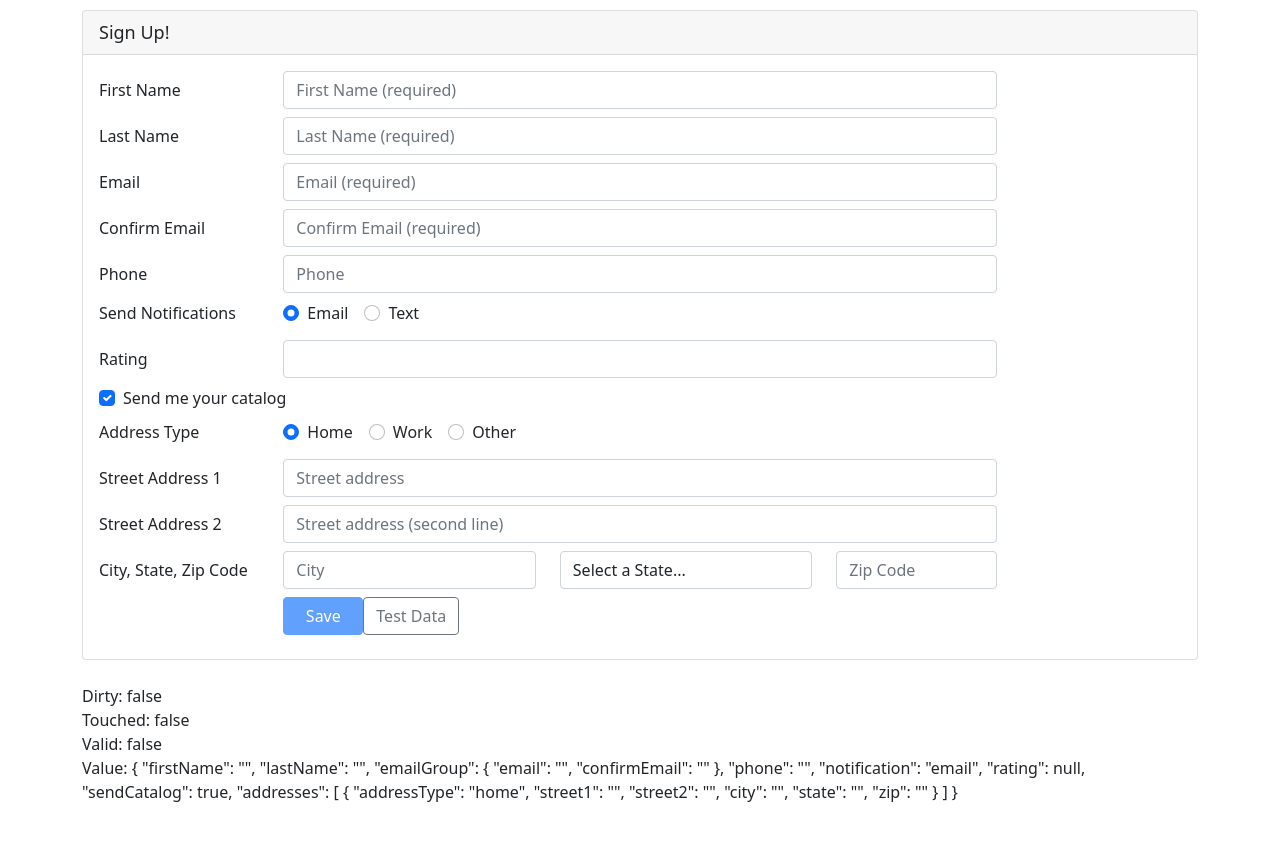
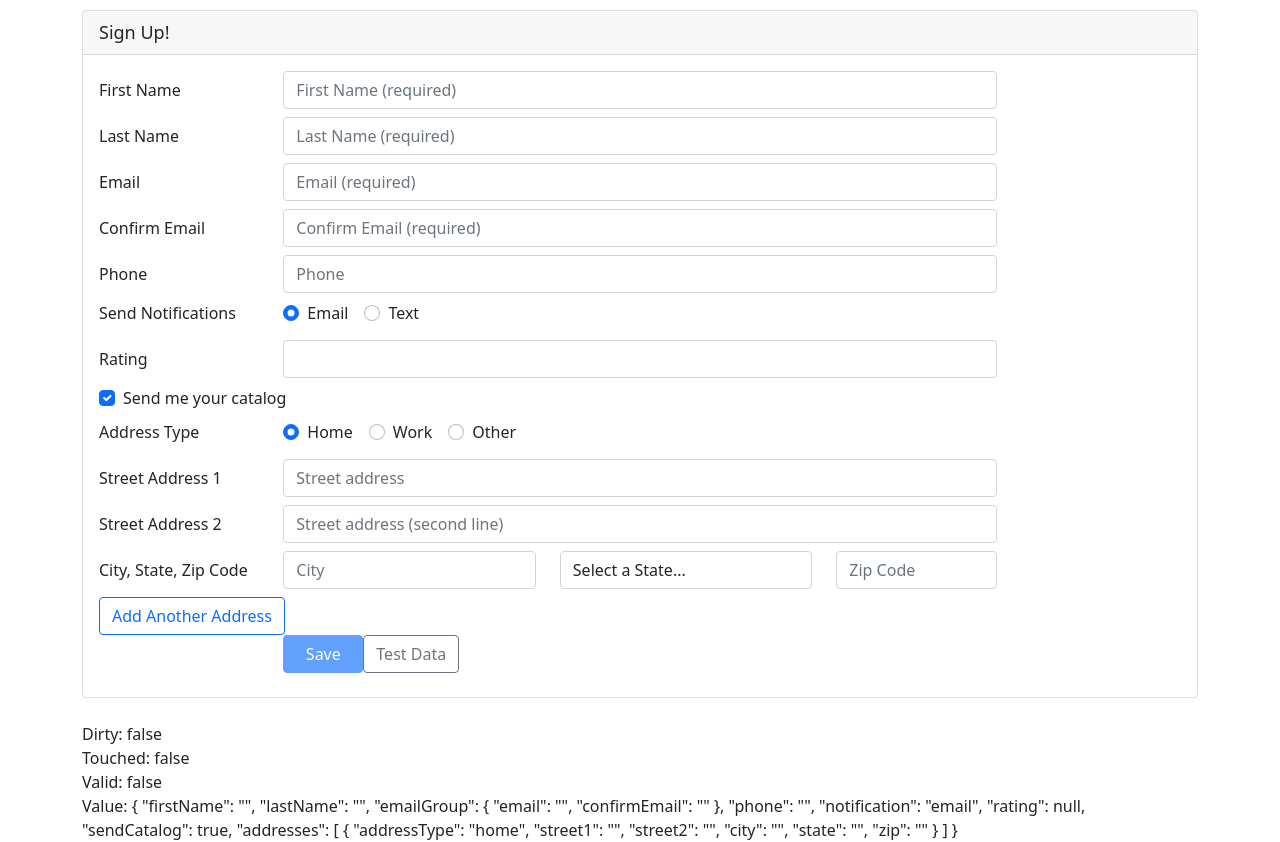
Before and after one commit to SReeve413/ng-ReactiveForms, an Angular app in the folder demo-start-v12/: page / in a window 1280 px wide. Before the commit the page ends 804 px from the top, so only its background shows below. Built offline with nearby package versions, Linux system fonts and the light colour scheme.

Commit message:
Duplicate the Input Elements

```diff
--- a/demo-start-v12/src/app/customers/customer.component.html
+++ b/demo-start-v12/src/app/customers/customer.component.html
@@ -329,6 +329,15 @@
             </div>
           </div>
         </div>
+        <button
+        class="btn btn-outline-primary"
+        type="button"
+        [disabled]="!addresses.valid"
+        (click)="addAddress()"
+      >
+        Add Another Address
+      </button>
+
       </div>
 
       <div class="form-group row mb-2">
--- a/demo-start-v12/src/app/customers/customer.component.ts
+++ b/demo-start-v12/src/app/customers/customer.component.ts
@@ -82,6 +82,10 @@ export class CustomerComponent implements OnInit {
     )
   }
 
+  addAddress(): void{
+    this.addresses.push(this.buildAddress());
+  }
+
   save(): void {
     console.log(this.customerForm);
     console.log('Saved: ' + JSON.stringify(this.customerForm.value));
```
